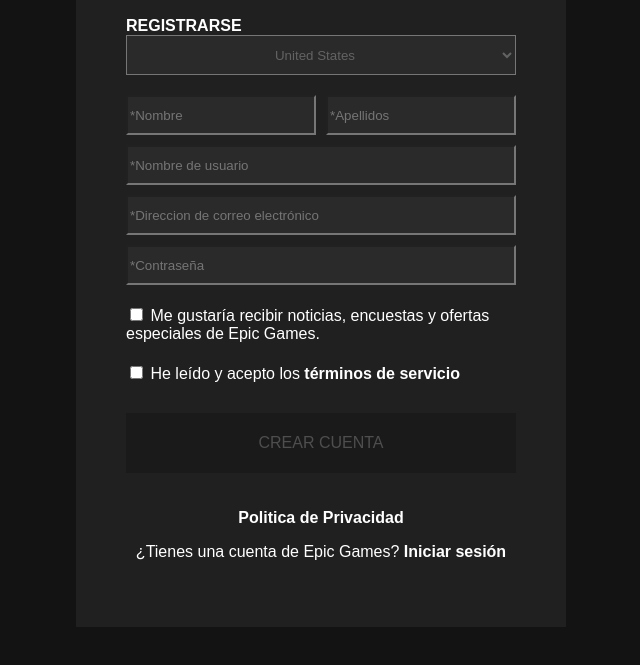
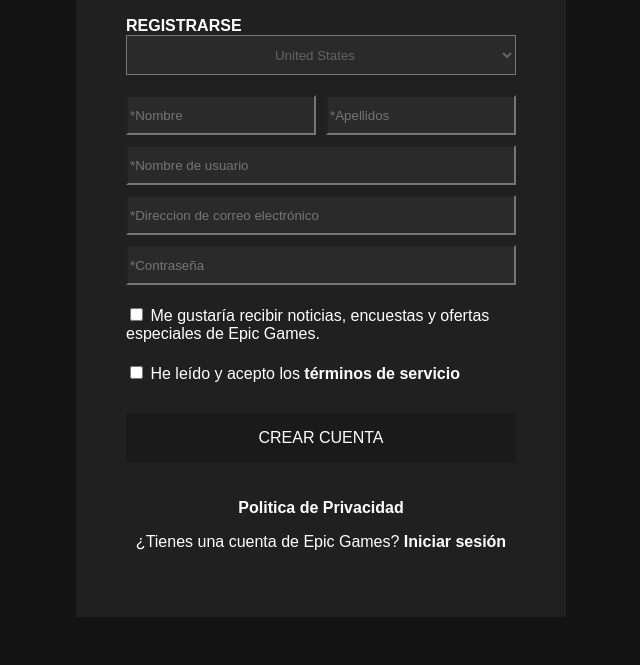
Before and after one commit to RickM95/FUNVAL-G6, a plain HTML site: page practica2/index.html in a window 1280 px wide. Shown: the part 255-920 px from the top of the page, without its empty margins (319-959 px from the left). Drawn offline with Linux system fonts and the light colour scheme.

Commit message:
Completado

```diff
--- a/practica2/index.html
+++ b/practica2/index.html
@@ -298,9 +298,15 @@
                 </label>
             </div>
             <div class="submit">
-                <button class="send" onclick="window.open('https://www.youtube.com/watch?v=dQw4w9WgXcQ&t=43s', '_blank')">
+                <!-- Botton original para la tarea -->
+                <!-- <button class="send" onclick="window.open('http://www.youtube.com/watch?v=dQw4w9WgXcQ&t=43s', '_blank')">
                     CREAR CUENTA
-                </button>
+                </button> -->
+
+                <!-- Botton modificado para Rick Roll -->
+                <a class="send" href="https://youtu.be/dQw4w9WgXcQ?si=8rydTeWnlBykV34k&t=85" style="text-decoration: none;">
+                    CREAR CUENTA
+                </a>
 
             </div>
         </form>
--- a/practica2/style.css
+++ b/practica2/style.css
@@ -126,8 +126,8 @@
     padding-bottom: 20px;
     width: 100%;
  }
-
-.send {
+ /* Codigo original del botton */
+/* .send {
     width: 100%;
     height: 60px;
     padding: 10px 0;
@@ -136,9 +136,21 @@
     border: none;
     cursor: pointer;
     font-size: 16px;
+    text-align: center;
+} */
 
+/* Codigo modificado para el "Rick Roll" */
+.send {
+    display: block;
+    width: 100%;
+    padding: 16px 0;
+    background-color: #1b1a1b;
+    color: white;
+    text-align: center;
+    text-decoration: none;
+    cursor: pointer;
+    font-size: 16px;
 }
-
 form {
  }
 input[type="text"] {
```
